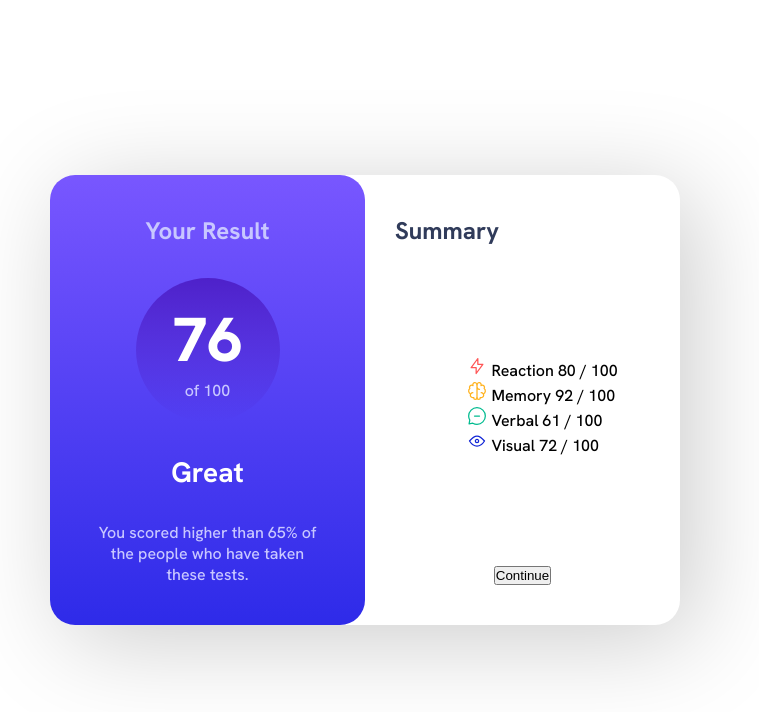
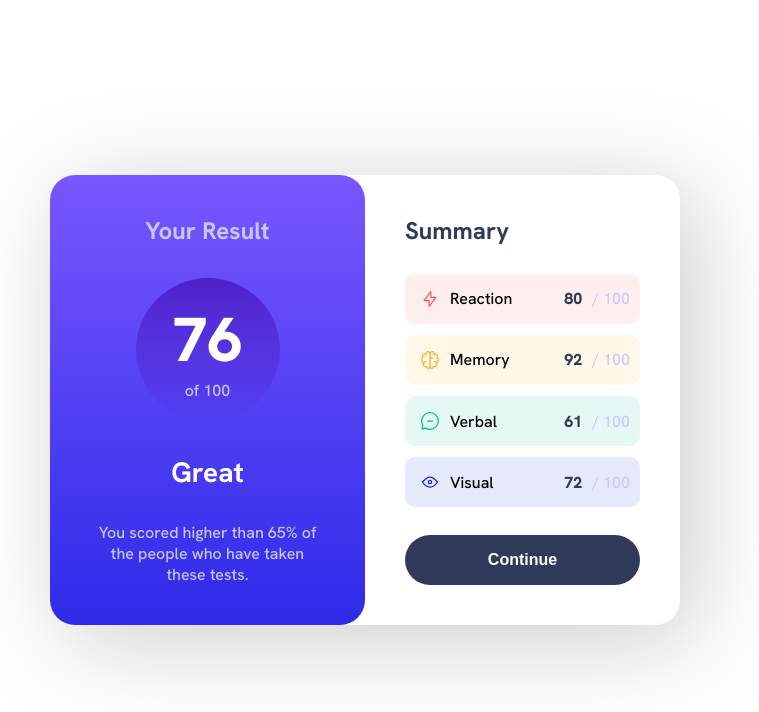
Before and after one commit to AxxDeRotation/Results-summary-component, a plain HTML site: page index.html in a window 1280 px wide. Shown: the whole page, without its empty margins (275-1034 px from the left). Drawn offline with Linux system fonts and the light colour scheme.

Commit message:
modified:   index.html 	modified:   main.css

```diff
--- a/index.html
+++ b/index.html
@@ -27,28 +27,40 @@
             <img src="./assets/images/icon-reaction.svg" />
             Reaction
           </span>
-          <span class="accentuation">80</span> / 100
+          <span>
+            <span class="accentuation">80</span>
+             / 100
+          </span>
         </div>
         <div class="skills">
           <span>
             <img src="./assets/images/icon-memory.svg" />
             Memory
           </span>
-          <span class="accentuation">92</span> / 100
+          <span>
+            <span class="accentuation">92</span>
+             / 100
+          </span>
         </div>
         <div class="skills">
           <span>
             <img src="./assets/images/icon-verbal.svg" />
             Verbal
           </span>
-          <span class="accentuation">61</span> / 100
+          <span>
+            <span class="accentuation">61</span>
+             / 100
+          </span>
         </div>
         <div class="skills">
           <span>
             <img src="./assets/images/icon-visual.svg" />
             Visual
           </span>
-          <span class="accentuation">72</span> / 100
+          <span>
+            <span class="accentuation">72</span>
+             / 100
+          </span>
         </div>
       </ul>
       <button>Continue</button>
--- a/main.css
+++ b/main.css
@@ -6,6 +6,10 @@
     --orangey-yellow: hsl(39, 100%, 56%);
     --grean-teal: hsl(166, 100%, 37%);
     --cobalt-blue: hsl(234, 85%, 45%);
+    --light-red²: hsla(0, 100%, 67%, 10%);
+    --orangey-yellow²: hsla(39, 100%, 56%, 10%);
+    --grean-teal²: hsla(166, 100%, 37%, 10%);
+    --cobalt-blue²: hsla(234, 85%, 45%, 10%);
 
     /*---GRADIENTS---*/
     --light-slate-blue: hsl(252, 100%, 67%);
@@ -112,14 +116,80 @@ p {
 }
 
 .dark-h4 {
+    margin: 0;
     margin-top: 40px;
-    margin-left: 100px;
     color: var(--dark-gray-blue);
-    width: 100%;
+    text-align: left;
+    width: 235px;
 }
 
+ul {
+    display: flex;
+    flex-direction: column;
+    align-items: center;
+    justify-content: space-between;
+    height: 52%;
+    padding: 0px;
+}
 
+.skills {
+    display: flex;
+    flex-direction: row;
+    align-items: center;
+    justify-content: space-between;
+    width: 235px;
+    height: 50px;
+}
+
+.skills:nth-child(1) {
+    background-color: var(--light-red²);
+    border-radius: 10px;
+}
+
+.skills:nth-child(2) {
+    background-color: var(--orangey-yellow²);
+    border-radius: 10px;
+}
+
+.skills:nth-child(3) {
+    background-color: var(--grean-teal²);
+    border-radius: 10px;
+}
+
+.skills:nth-child(4) {
+    background-color: var(--cobalt-blue²);
+    border-radius: 10px;
+}
+
+span {
+    margin: 10px;
+    display: flex;
+    align-items: center;
+}
+
+div span:nth-child(2) {
+    font-size: 16px;
+    color: var(--light-lavender);
+}
+
+img {
+    margin-left: 5px;
+    margin-right: 10px;
+}
+
+.accentuation {
+    color: var(--dark-gray-blue);
+    font-weight: 800;
+}
 
 button {
     margin-bottom: 40px;
+    width: calc(100% - 80px);
+    height: 50px;
+    border: none;
+    background-color: var(--dark-gray-blue);
+    color: white;
+    font-size: 16px;
+    font-weight: 600;
+    border-radius: 25px;
 }
```
